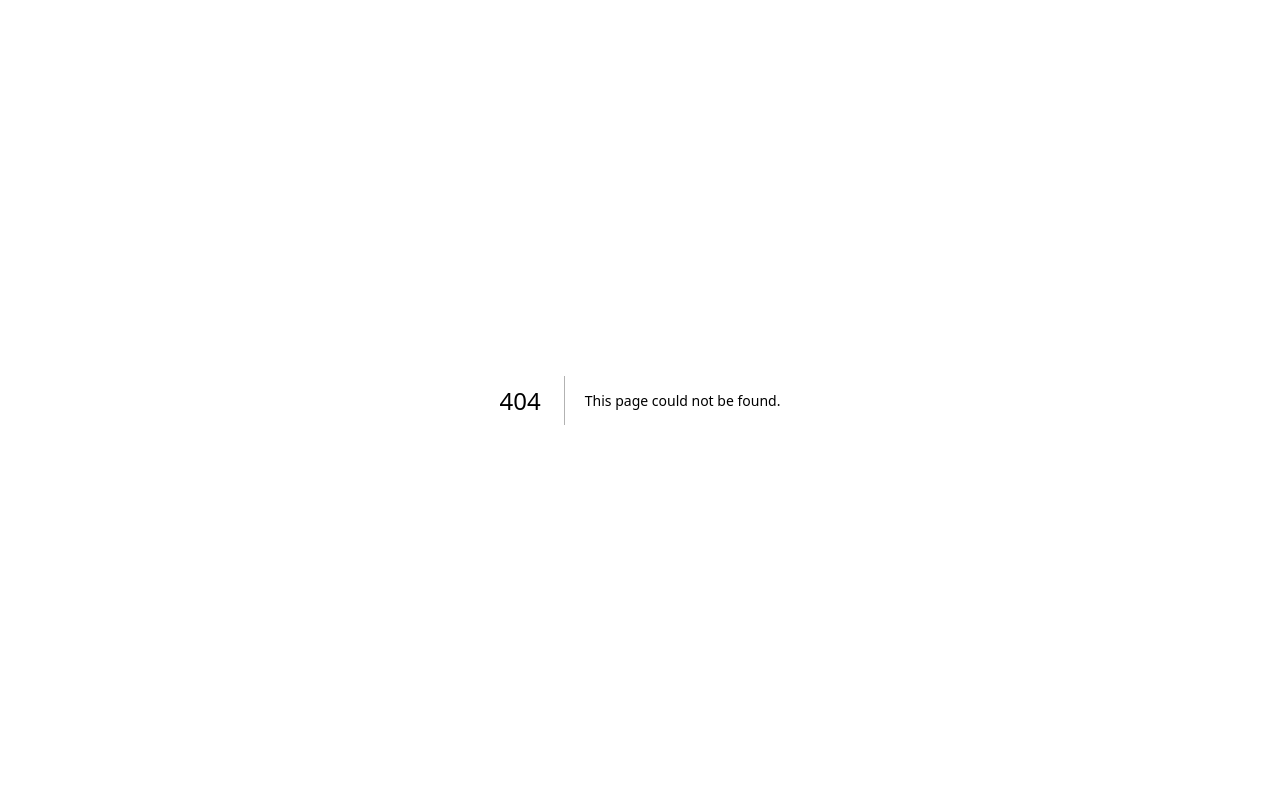
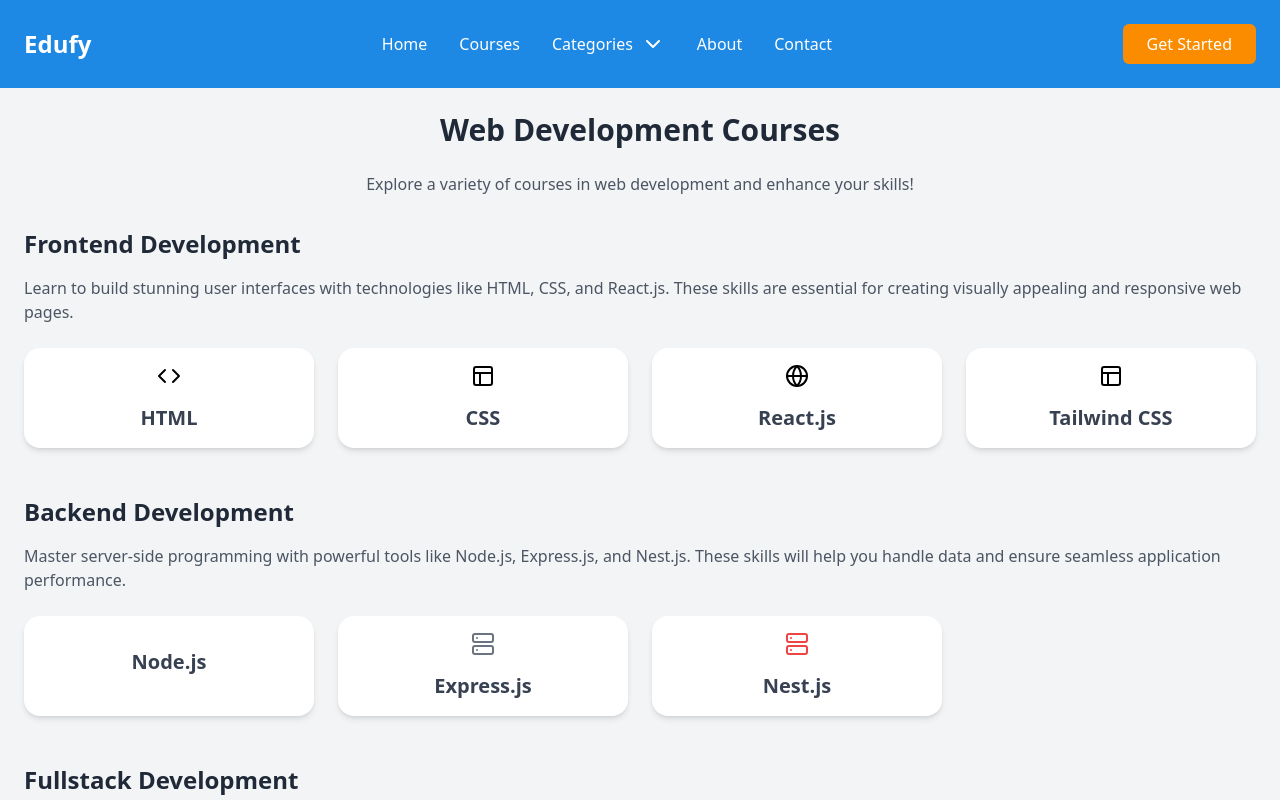
Before and after one commit to Dinesh10731j/Edufy, a Next.js app: page /web_development in a window 1280 px wide. Before the commit this address had no page. Shown: the top 800 px of the page. Built offline with nearby package versions, Linux system fonts and the light colour scheme.

Commit message:
add category pages for Web Development, Data Science, Design, and Business; update About and Contact pages with styling enhancements

```diff
--- /dev/null
+++ b/src/app/(categories)/business/page.tsx
@@ -0,0 +1,9 @@
+import React from 'react'
+
+const Business = () => {
+  return (
+    <div>Business</div>
+  )
+}
+
+export default Business
--- /dev/null
+++ b/src/app/(categories)/data_science/page.tsx
@@ -0,0 +1,9 @@
+import React from 'react'
+
+const DataScience = () => {
+  return (
+    <div>DataScience</div>
+  )
+}
+
+export default DataScience
--- /dev/null
+++ b/src/app/(categories)/design/page.tsx
@@ -0,0 +1,9 @@
+import React from 'react'
+
+const Design = () => {
+  return (
+    <div>Design</div>
+  )
+}
+
+export default Design
--- /dev/null
+++ b/src/app/(categories)/web_development/page.tsx
@@ -0,0 +1,49 @@
+"use client";
+
+import React from "react";
+import { courses } from "@/utils/courses";
+import Header from "@/components/Header";
+import Footer from "@/components/footer";
+import { categories } from "@/utils/categories";
+const WebDevelopment = () => {
+
+  return (
+    <>
+      <Header />
+      <div className="p-6 bg-gray-100 min-h-screen pt-28">
+        <h1 className="text-3xl font-bold text-center mb-6 text-gray-800">
+          Web Development Courses
+        </h1>
+        <p className="text-center text-gray-600 mb-8">
+          Explore a variety of courses in web development and enhance your skills!
+        </p>
+        {categories.map((category, index) => (
+          <div key={index} className="mb-12">
+            <h2 className="text-2xl font-bold text-gray-800 mb-4">
+              {category.title}
+            </h2>
+            <p className="text-gray-600 mb-6">{category.description}</p>
+            <div className="grid grid-cols-1 sm:grid-cols-2 md:grid-cols-3 lg:grid-cols-4 gap-6">
+              {category.courses.map((course, idx) => (
+                <div
+                  key={idx}
+                  className="flex flex-col items-center bg-white p-4 rounded-2xl shadow-md hover:shadow-lg transition-shadow duration-200"
+                >
+                  <div className="text-4xl mb-4">
+                    {courses.find((c) => c.name === course)?.icon}
+                  </div>
+                  <h3 className="text-xl font-semibold text-gray-700">
+                    {course}
+                  </h3>
+                </div>
+              ))}
+            </div>
+          </div>
+        ))}
+      </div>
+      <Footer />
+    </>
+  );
+};
+
+export default WebDevelopment;
--- a/src/app/(landingpage)/about/page.tsx
+++ b/src/app/(landingpage)/about/page.tsx
@@ -15,7 +15,7 @@ const About = () => {
       <main className="flex-grow container mx-auto p-4 pt-24">
         <section className="grid lg:grid-cols-2 items-center gap-8 mb-12">
           <div>
-            <h2 className="text-4xl font-bold mb-4">About Us</h2>
+            <h2 className="text-4xl font-bold mb-4 text-blue-600">About Us</h2>
             <p className="text-lg text-gray-700 mb-4">
               Edufy is an innovative online teaching platform where users can buy, sell, and teach courses, as well as conduct live streaming sessions to educate students worldwide. Established in 2023, Edufy aims to make learning new skills easier and more accessible for everyone.
             </p>
--- a/src/app/(landingpage)/contact/page.tsx
+++ b/src/app/(landingpage)/contact/page.tsx
@@ -22,7 +22,7 @@ const contactMutation = UseContact();
     <>
       <Header />
       <div className="container mx-auto p-4 h-full pt-24">
-        <h1 className="text-3xl font-bold text-center mb-6">Let’s Get In Touch</h1>
+        <h1 className="text-3xl font-bold text-center mb-6 text-blue-600">Let’s Get In Touch</h1>
         <div className="grid grid-cols-1 lg:grid-cols-2 gap-8">
           {/* Contact Info */}
           <div className="space-y-4 text-gray-700">
--- a/src/components/Header.tsx
+++ b/src/components/Header.tsx
@@ -89,16 +89,16 @@ const Header = () => {
               {isDropdownOpen && (
                 <ul className="bg-white text-[#424242] shadow-lg rounded-md w-48 z-10 mt-2">
                   <li className="px-4 py-2 hover:bg-[#F5F5F5]">
-                    <a href="#">Web Development</a>
+                    <Link href="/web_development">Web Development</Link>
                   </li>
                   <li className="px-4 py-2 hover:bg-[#F5F5F5]">
-                    <a href="#">Data Science</a>
+                    <Link href="/data_science">Data Science</Link>
                   </li>
                   <li className="px-4 py-2 hover:bg-[#F5F5F5]">
-                    <a href="#">Design</a>
+                    <Link href="/design">Design</Link>
                   </li>
                   <li className="px-4 py-2 hover:bg-[#F5F5F5]">
-                    <a href="#">Business</a>
+                    <Link href="/business">Business</Link>
                   </li>
                 </ul>
               )}
@@ -164,16 +164,16 @@ const Header = () => {
             {isDropdownOpen && (
               <ul className="absolute bg-white text-[#424242] shadow-lg rounded-md w-48 z-10 mt-2">
                 <li className="px-4 py-2 hover:bg-[#F5F5F5]">
-                  <a href="#">Web Development</a>
+                  <Link href="/web_development">Web Development</Link>
                 </li>
                 <li className="px-4 py-2 hover:bg-[#F5F5F5]">
-                  <a href="#">Data Science</a>
+                  <Link href="/data_science">Data Science</Link>
                 </li>
                 <li className="px-4 py-2 hover:bg-[#F5F5F5]">
-                  <a href="#">Design</a>
+                  <Link href="/design">Design</Link>
                 </li>
                 <li className="px-4 py-2 hover:bg-[#F5F5F5]">
-                  <a href="#">Business</a>
+                  <Link href="/business">Business</Link>
                 </li>
               </ul>
             )}
--- /dev/null
+++ b/src/utils/categories.ts
@@ -0,0 +1,26 @@
+export const categories = [
+    {
+      title: "Frontend Development",
+      description:
+        "Learn to build stunning user interfaces with technologies like HTML, CSS, and React.js. These skills are essential for creating visually appealing and responsive web pages.",
+      courses: ["HTML", "CSS", "React.js", "Tailwind CSS"]
+    },
+    {
+      title: "Backend Development",
+      description:
+        "Master server-side programming with powerful tools like Node.js, Express.js, and Nest.js. These skills will help you handle data and ensure seamless application performance.",
+      courses: ["Node.js", "Express.js", "Nest.js"]
+    },
+    {
+      title: "Fullstack Development",
+      description:
+        "Combine frontend and backend skills to become a fullstack developer. Work with technologies like JavaScript and frameworks to build complete web applications.",
+      courses: ["JavaScript", "React.js", "Node.js"]
+    },
+    {
+      title: "Database Management",
+      description:
+        "Learn to store, manage, and retrieve data efficiently with tools like MongoDB. These skills are critical for building data-driven applications.",
+      courses: ["MongoDB"]
+    }
+  ];
--- /dev/null
+++ b/src/utils/courses.tsx
@@ -0,0 +1,12 @@
+import { Code, Globe, Layout, Server, Terminal } from "lucide-react";
+export  const courses = [
+    { name: "HTML", icon: <Code className="text-blue-500" /> },
+    { name: "CSS", icon: <Layout className="text-purple-500" /> },
+    { name: "React.js", icon: <Globe className="text-teal-500" /> },
+    { name: "Tailwind CSS", icon: <Layout className="text-green-500" /> },
+    { name: "JavaScript", icon: <Terminal className="text-yellow-500" /> },
+    { name: "Nest.js", icon: <Server className="text-red-500" /> },
+    { name: "Express.js", icon: <Server className="text-gray-500" /> },
+    { name: "MongoDB", icon: <Server className="text-green-700" /> },
+    { name: "and more...", icon: <Code className="text-gray-400" /> },
+  ];
```
